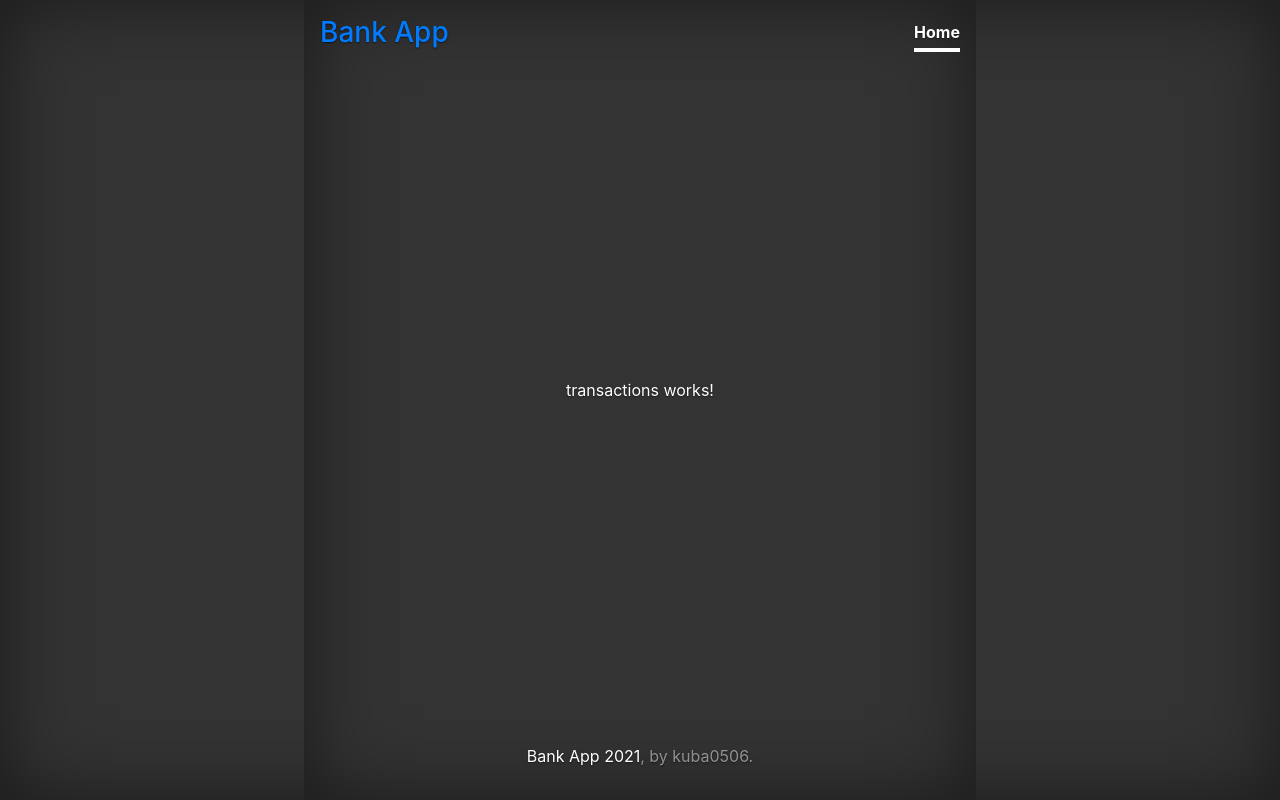
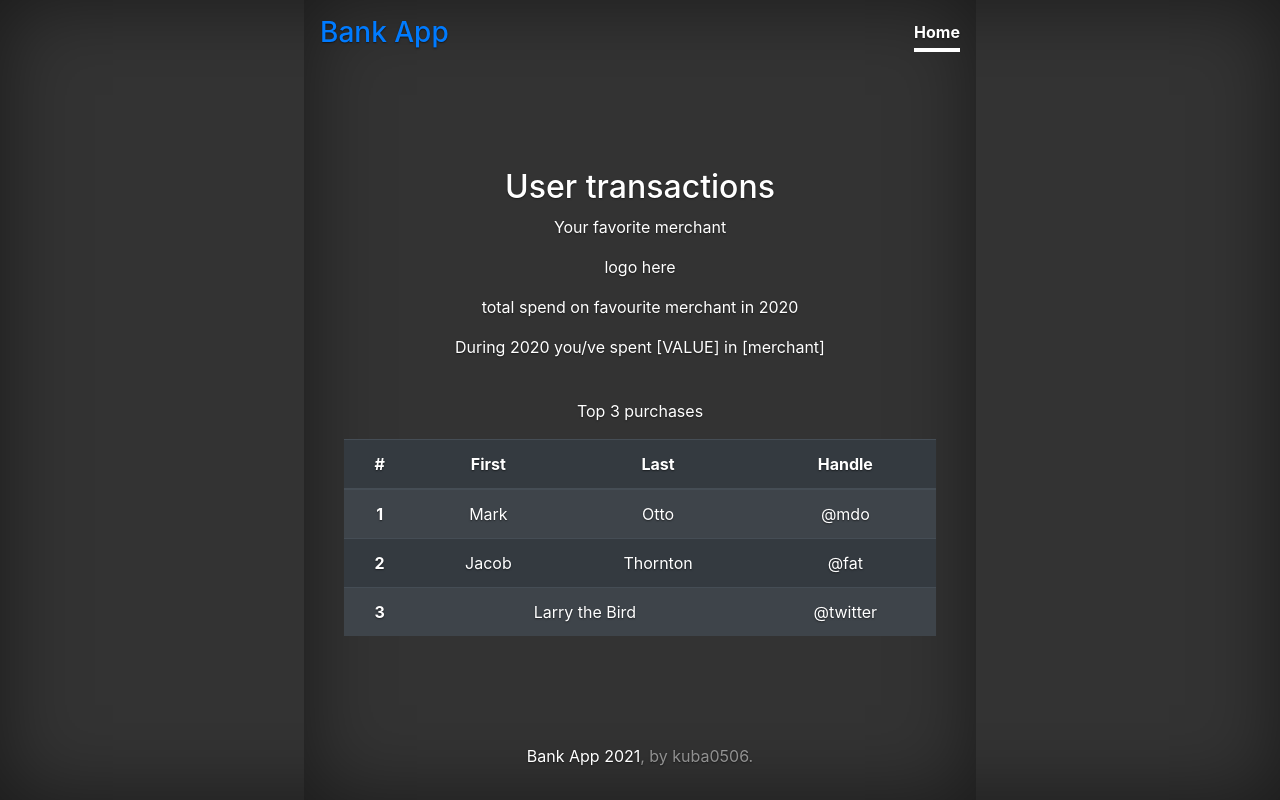
Before and after one commit to kuba0506/bank-app, an Angular app in the folder client/: page /transactions in a window 1280 px wide. Built offline with nearby package versions, Linux system fonts and the light colour scheme; no server answers.

Commit message:
receive data on frontend and created static transactions template

```diff
--- a/client/src/app/auth-button/auth-button.component.ts
+++ b/client/src/app/auth-button/auth-button.component.ts
@@ -25,7 +25,6 @@ export class AuthButtonComponent implements OnInit, OnChanges {
 
   connect(): void {
     this.authLink = this.authLinkGenerator();
-    console.log(environment.TINK_APP_CLIENT_ID);
     window.location.href = this.authLink;
   }
 
@@ -77,10 +76,10 @@ export class AuthButtonComponent implements OnInit, OnChanges {
     //https://console.tink.com/demobank
     // gb  - u64447502, mcz125
     // se - u27678322, vrh343
+    // au - u77908210, iwv202
     // code=dd36e3ed87f54a9699e03ec9f5209c29&credentialsId=095739aa882d411faef3aa7b526e1b3f
 
-    return `${baseURL}?client_id=${client_id}&redirect_uri=${redirect_uri}&market=${market}&locale=${locale}&test=${test}`;
-    // old url
-    // return `${baseURL}?client_id=${client_id}&redirect_uri=${redirect_uri}&scope=${scope}&market=${market}&locale=${locale}&test=${test}`;
+    // return `${baseURL}?client_id=${client_id}&redirect_uri=${redirect_uri}&market=${market}&locale=${locale}&test=${test}`;
+    return `${baseURL}?client_id=${client_id}&redirect_uri=${redirect_uri}&scope=${scope}&market=${market}&locale=${locale}&test=${test}`;
   }
 }
--- /dev/null
+++ b/client/src/app/services/api.service.ts
@@ -0,0 +1,26 @@
+import { Injectable } from '@angular/core';
+import { HttpClient } from '@angular/common/http';
+import { Observable } from 'rxjs';
+
+@Injectable({
+  providedIn: 'root',
+})
+export class ApiService {
+  constructor(private http: HttpClient) {}
+
+  get<T>(url: string): Observable<any> {
+    try {
+      return this.http.get<T>(`${url}`);
+    } catch (err) {
+      console.error(err);
+    }
+  }
+
+  post<T>(url: string, body: any): Observable<any> {
+    try {
+      return this.http.post<T>(`${url}`, body);
+    } catch (err) {
+      console.error(err);
+    }
+  }
+}
--- a/client/src/app/transactions/transactions.component.html
+++ b/client/src/app/transactions/transactions.component.html
@@ -1 +1,38 @@
-<p>transactions works!</p>
+<br>
+<h2>User transactions</h2>
+<p>Your favorite merchant</p>
+<p>logo here</p>
+<p>total spend on favourite merchant in 2020</p>
+<p>During 2020 you/ve spent [VALUE] in [merchant]</p>
+<br>
+<p>Top 3 purchases</p>
+<table class="table table-dark table-striped">
+      <thead>
+    <tr>
+      <th scope="col">#</th>
+      <th scope="col">First</th>
+      <th scope="col">Last</th>
+      <th scope="col">Handle</th>
+    </tr>
+  </thead>
+  <tbody>
+    <tr>
+      <th scope="row">1</th>
+      <td>Mark</td>
+      <td>Otto</td>
+      <td>@mdo</td>
+    </tr>
+    <tr>
+      <th scope="row">2</th>
+      <td>Jacob</td>
+      <td>Thornton</td>
+      <td>@fat</td>
+    </tr>
+    <tr>
+      <th scope="row">3</th>
+      <td colspan="2">Larry the Bird</td>
+      <td>@twitter</td>
+    </tr>
+  </tbody>
+
+  </table>
--- a/client/src/app/transactions/transactions.component.ts
+++ b/client/src/app/transactions/transactions.component.ts
@@ -1,5 +1,5 @@
 import { Component, OnInit } from '@angular/core';
-import { ActivatedRoute } from '@angular/router';
+import { ApiService } from '../services/api.service';
 
 @Component({
   selector: 'app-transactions',
@@ -7,13 +7,19 @@ import { ActivatedRoute } from '@angular/router';
   styleUrls: ['./transactions.component.less'],
 })
 export class TransactionsComponent implements OnInit {
-  token: string;
-  constructor(private route: ActivatedRoute) {}
+  transactions: any;
+  constructor(private apiService: ApiService) {}
 
   ngOnInit(): void {
-        this.route.queryParams.subscribe((params) => {
-          this.token = params["token"];
-          console.log('token: ', this.token)
-        });
+    this.getAccountData();
+  }
+
+  getAccountData(): void {
+    this.apiService
+      .get<any>('http://localhost:8080/transactions')
+      .subscribe((res: any) => {
+        console.log(res);
+        this.transactions = res;
+      });
   }
 }
```
Also changed, not shown: client/src/app/app.module.ts (+5 -8 lines), 2 other files (tests, documents, lock files or other folders).
